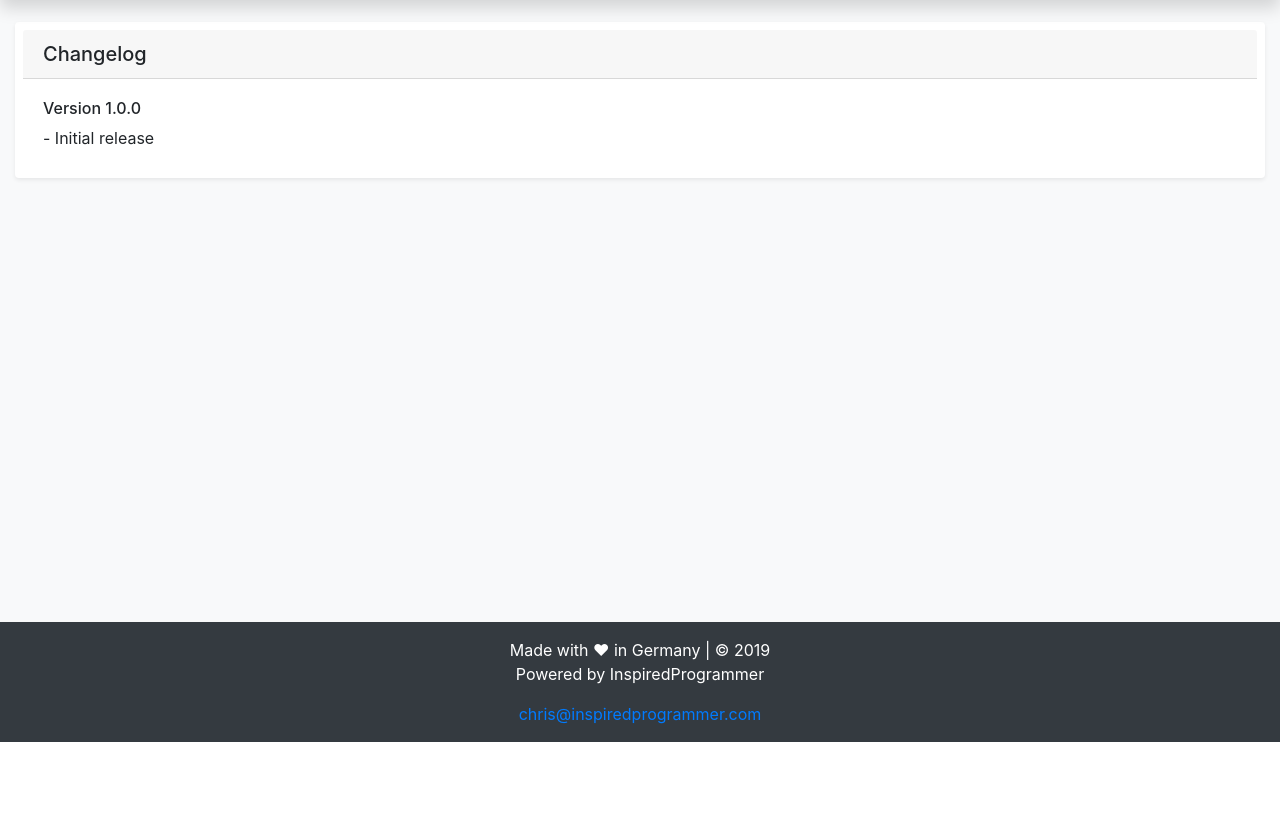
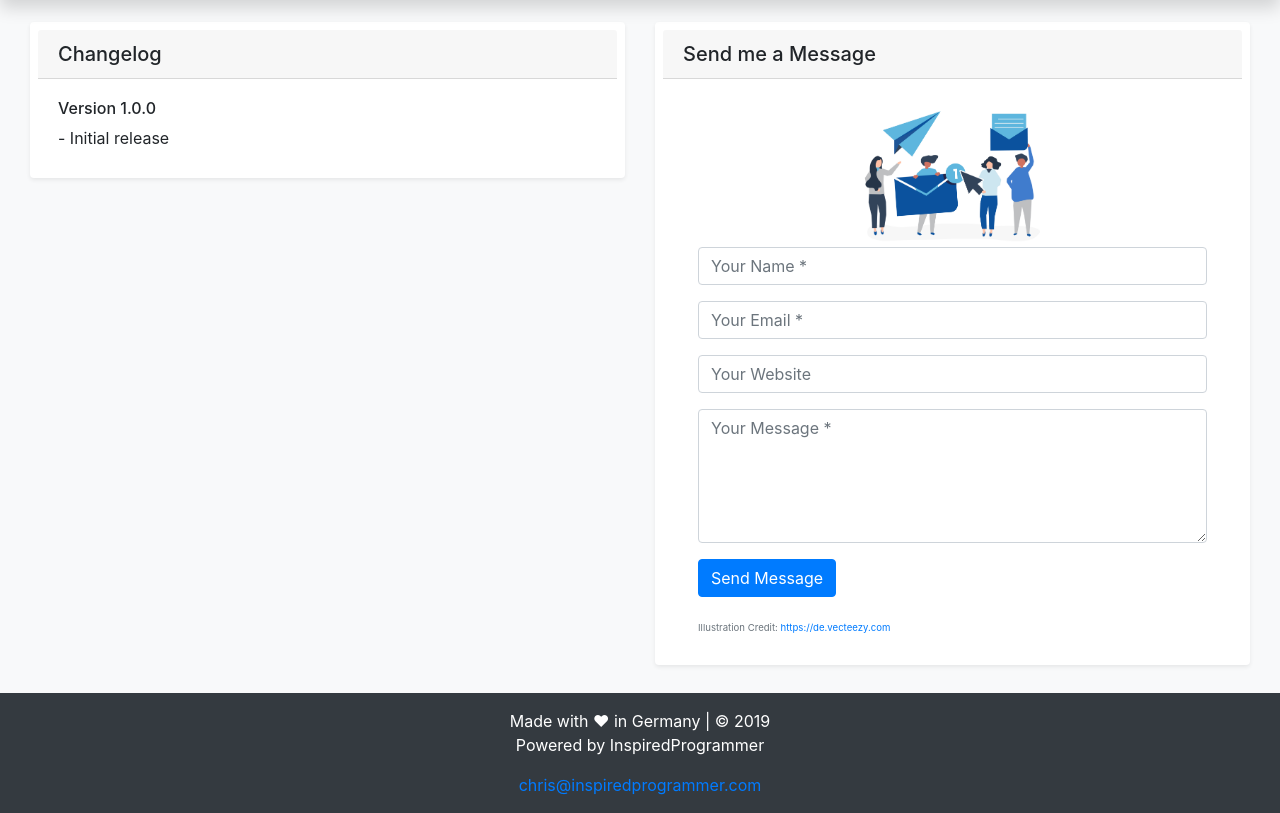
Before and after one commit to ChristianLutzCL/ServerMonitor, a Flask app: page /info in a window 1280 px wide. Shown: the part 58-871 px from the top of the page. Before the commit the page ends 800 px from the top, so only its background shows below. Run offline with Flask 2, Linux system fonts and the light colour scheme; some libraries are stand-ins or nearby versions.

Commit message:
Update info.html

```diff
--- a/monitor/templates/info.html
+++ b/monitor/templates/info.html
@@ -3,6 +3,9 @@
 {% block title %}{{ title }}{% endblock %}
 
 {% block content %}
+<div class="container-fluid">
+    <div class="row">
+        <div class="col">
             <div class="container-fluid shadow-sm p-2 mb-5 bg-white rounded">
                 <h5 class="card-header">Changelog</h5>
                     <div class="card-body">
@@ -10,9 +13,8 @@
                         <a>- Initial release</a>
                     </div>
             </div>
-{% endblock %}
-
-{% block leftcol %}
+        </div>
+        <div class="col">
             <div class="container-fluid shadow-sm p-2 mb-5 bg-white rounded">
                 <h5 class="card-header">Send me a Message</h5>
                     <div class="card-body">
@@ -45,5 +47,10 @@
                         </div>
                     </div>
             </div>
+        </div>
+    </div>
+</div>
+
+
 
 {% endblock %}
```
Lines whose indentation alone changed are shown as unchanged.
